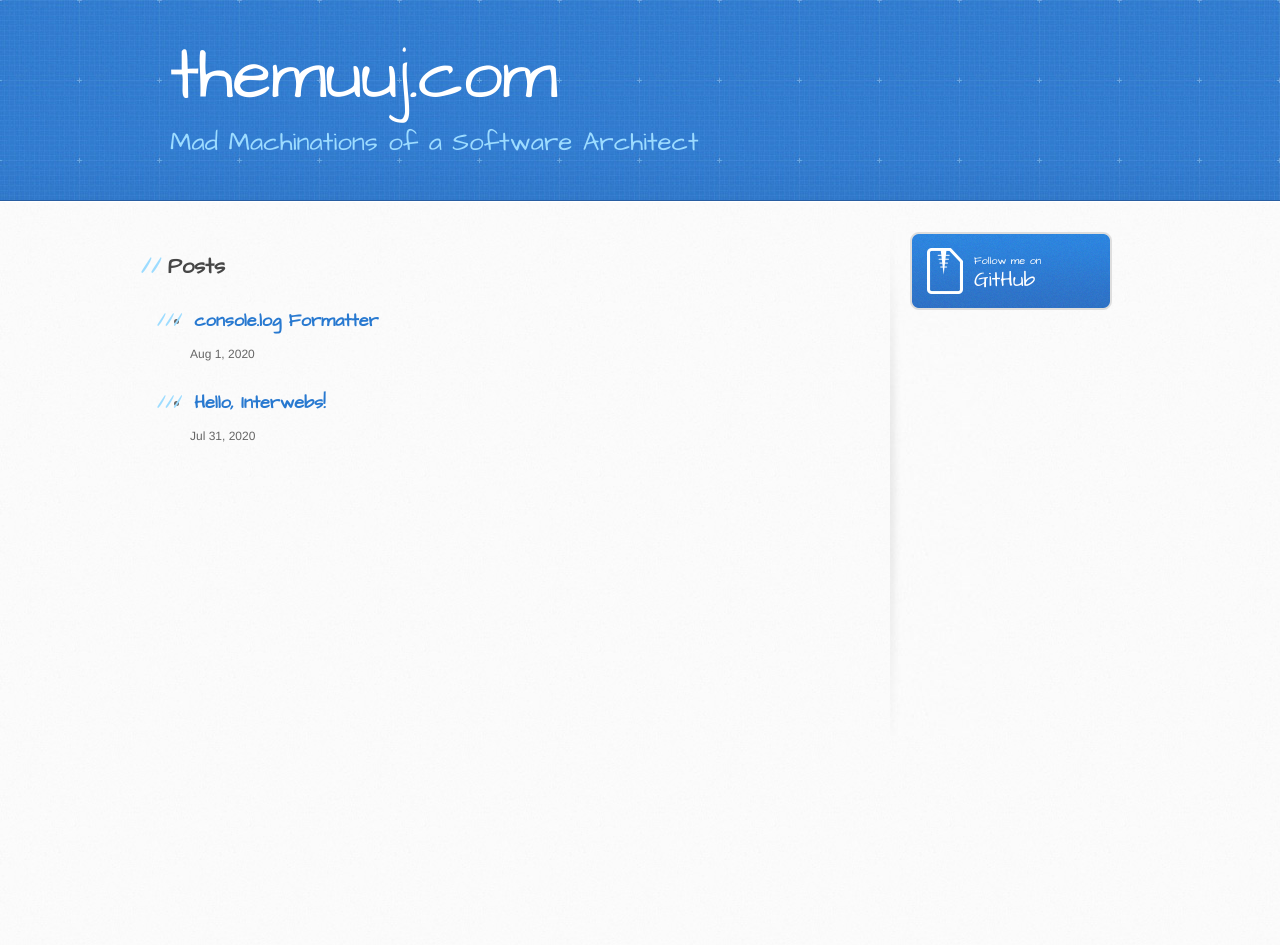
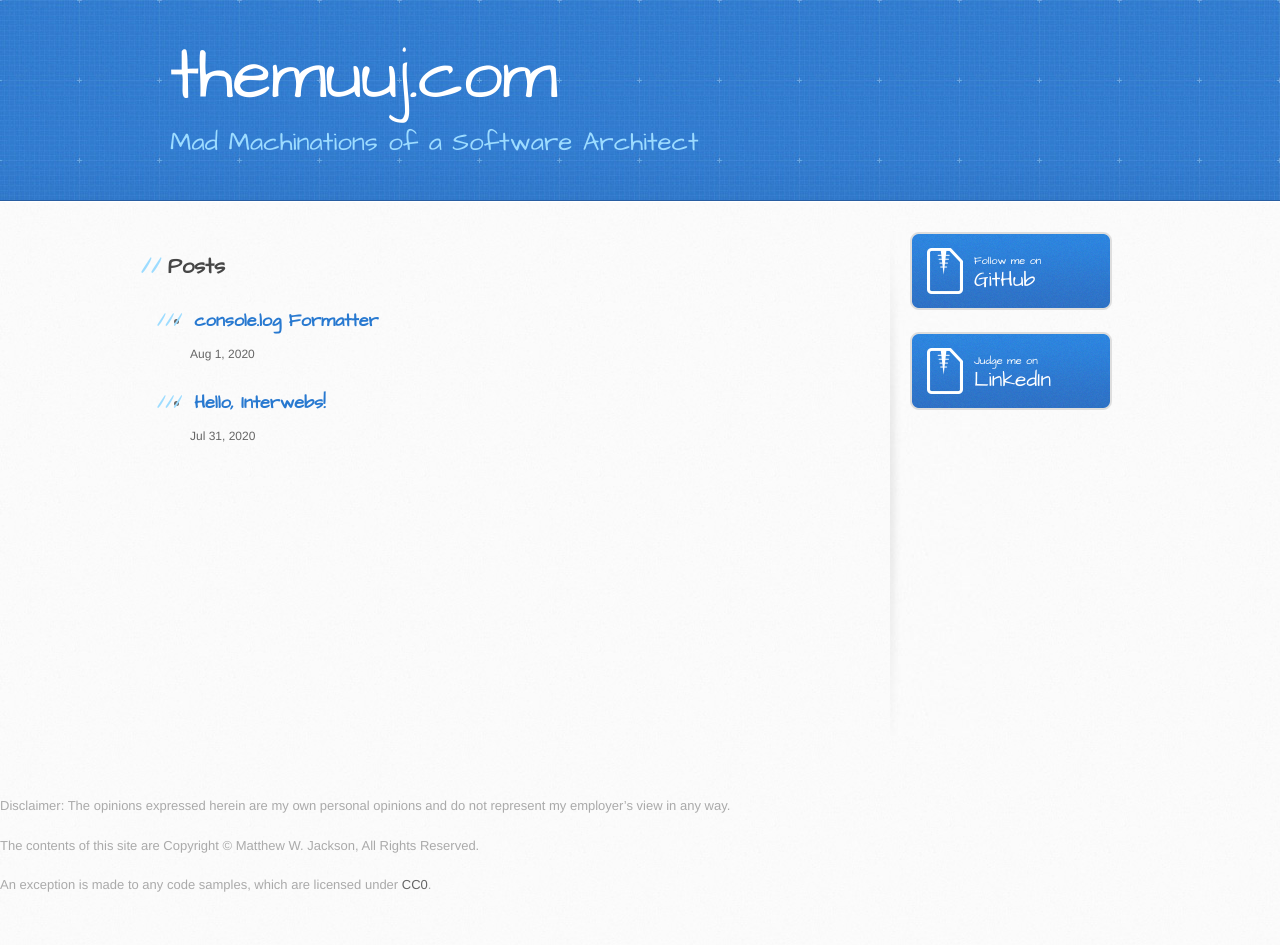
Before and after one commit to TheMuuj/TheMuuj.github.io, a Jekyll site: the page built from index.md, in a window 1280 px wide. Built offline with Jekyll 4.4.1, drawn with Linux system fonts in a browser that asks for light colours; before the commit the page ends 900 px from its top, so only the background shows below that.

Commit message:
Layout changes
- Change sidebar/move to include
- Add footer with disclaimer and copyright

```diff
--- a/_includes/footer.html
+++ b/_includes/footer.html
@@ -0,0 +1,5 @@
+<footer>
+    <p>Disclaimer: The opinions expressed herein are my own personal opinions and do not represent my employer’s view in any way.</p>
+    <p>The contents of this site are Copyright &copy; Matthew W. Jackson, All Rights Reserved.</p>
+    <p>An exception is made to any code samples, which are licensed under <a href="https://creativecommons.org/share-your-work/public-domain/cc0/">CC0</a>.</p>
+</footer>
--- /dev/null
+++ b/_includes/sidebar.html
@@ -0,0 +1,4 @@
+<aside id="sidebar">
+  <p><a href="{{ site.github.owner_url }}" class="button"><small>Follow me on</small> GitHub</a></p>
+  <p><a href="https://www.linkedin.com/in/{{ site.linkedin_username }}/" class="button"><small>Judge me on</small> LinkedIn</a></p>
+</aside>
--- a/_layouts/default.html
+++ b/_layouts/default.html
@@ -26,14 +26,7 @@
           </section>
         </main>
 
-        <aside id="sidebar">
-          {% if site.github.is_project_page %}
-            <a href="{{ site.github.repository_url }}" class="button"><small>View project on</small> GitHub</a>
-          {% endif %}
-          {% if site.github.is_user_page %}
-            <a href="{{ site.github.owner_url }}" class="button"><small>Follow me on</small> GitHub</a>
-          {% endif %}
-        </aside>
+        {%- include sidebar.html -%}
       </div>
     </div>
 
```
